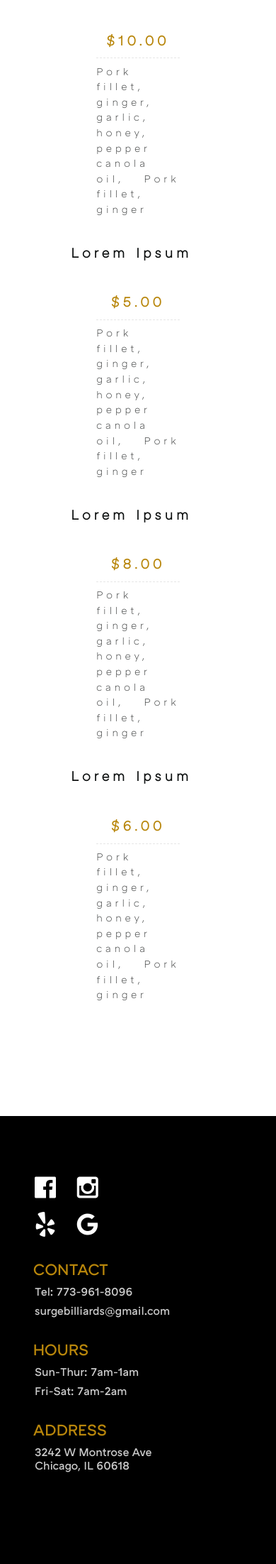
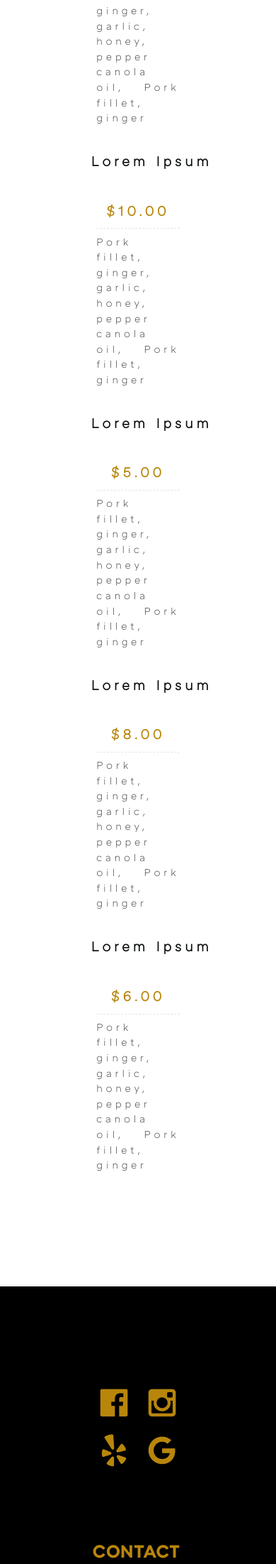
Before and after one commit to josephinelizl/sample, a PHP site: page /menus.html in a window 390 px wide. Shown: the part 1717-3920 px from the top of the page at 71% size. Run offline with PHP 8.4, Linux system fonts and the light colour scheme; a map, chart or similar area stays blank; some web fonts are replaced; grey boxes are pictures that could not be loaded.

Commit message:
Add changes prior to client's requiest

```diff
--- a/css/tooplate-style.css
+++ b/css/tooplate-style.css
@@ -970,7 +983,6 @@ hr{
     z-index: 1;
 }
 .footer {
-    font-family: surgefontmedium;
 	background-color: black;
     left: 0;
     bottom: 0;
@@ -981,15 +993,15 @@ hr{
 }
 
 .footercontent{
-    padding: 3em 0;
+    padding: .5em 0;
 }
 
 .columnfooter{
     float: left;
     width: 20%;
-    margin-top: 1.5em;
+    width: 20%;
     text-align: left;
-    padding: 0 4em;
+    padding: 0;
 }
 
 .column1{
@@ -998,6 +1010,10 @@ hr{
     margin-top: .5em;
 }
 
+.ficons{
+    padding-left: 6em;
+}
+
 .one{
     padding-left: 3.8em;
 }
@@ -1010,9 +1026,9 @@ hr{
 }
 
 .footericons1{
-    font-size: 35px;
+    font-size: 45px;
     display: inline-block;
-    color: white;
+    color: darkgoldenrod;
 }
 
 .ig {
@@ -1029,15 +1045,17 @@ hr{
 }
 
 .footericons1:hover{
-    color: darkgoldenrod;
+    color: white;
     text-decoration: none;
 }
 
 
 .footertitle{
-    font-size: 1.4em;
+    font-family: surgefont;
+    font-size: 1.6em;
     color: darkgoldenrod;
     margin-left: -1em;
+    padding-top: .5em;
 }
 
 .email{
@@ -1062,12 +1080,12 @@ hr{
 
 .storehours > h6 {
     color: rgba(255,255,255, 0.8);
-    font-size: 1em;
+    font-size: 1.2em;
 }
 
 .contact > h6 {
     color: rgba(255,255,255, 0.8);
-    font-size:  1em;
+    font-size:  1.2em;
 
 }
 
@@ -1081,11 +1099,18 @@ hr{
 }
 
 .mapiframe{
-    width: 300px;
-    height: 150px;
+    width: 350px;
+    height: 270px;
     padding-right: 4em;
-}
-
+    padding-top: 1em;
+    border-style: none;
+    -webkit-filter: grayscale(100%);
+    filter: grayscale(100%);
+}
+
+.vertical-center{
+    padding-top: 5em;
+}
 /* media */
 
 @media screen and (max-width: 991px) {
@@ -1181,7 +1206,33 @@ hr{
         display: none;
     }
     .menucolumninner  h1 {
-        padding: 2em 0 0 6em;
+        padding: 2em 0 0 0;
+        text-align: center;
+    }
+     .menubutton{
+        display: block;
+    }
+       .columnfooter{
+        width: 100%;
+        text-align: center;
+    }
+    .vertical-center{
+        padding-left: 5em;
+    }
+    .ficons{
+        padding-left: 0;
+    }
+    .mapiframe{
+        padding-left: 10em;
+        width: 600px;
+    }
+    .storehours{
+        text-align: justify;
+        padding-left: 20em;
+    }
+    .contact{
+        text-align: justify;
+        padding-left: 20em;
     }
 }
 
@@ -1195,10 +1246,6 @@ hr{
     }
     .rightsection{
         max-width: 100%;
-    }
-    .columnfooter{
-        width: 100%;
-        align-items: center
     }
     .column1 {
         width: 100%;
@@ -1304,7 +1351,36 @@ hr{
         display: none;
     }
     .menucolumninner  h1 {
-        padding: 2em 0 0 6em;
+        padding: 2em 0 0 0;
+        text-align: center;
+    }
+     .menubutton{
+        display: block;
+    }
+    .columnfooter{
+        width: 100%;
+        text-align: center;
+    }
+    .vertical-center{
+        padding-left: 5em;
+    }
+    .ficons{
+        padding-left: 0;
+    }
+    .mapiframe{
+        padding-left: 5em;
+        width: 430px;
+    }
+    .storehours{
+        text-align: justify;
+        padding-left: 2.5em;
+    }
+    .contact{
+        text-align: justify;
+        padding-left: 2.5em;
+    }
+     .pressarticle h4{
+        text-align: center;
     }
 }
 
@@ -1384,6 +1461,9 @@ hr{
     }
     .menucolumninner{
         width: 100%;
+    }
+     .menucolumninner  h1 {
+        padding: 2em 0 0 0;
     }
     .carouselparallax{
         min-height: 80vh;
@@ -1420,6 +1500,92 @@ hr{
         display: none;
     }
     .menucolumninner  h1 {
-        padding: 2em 0 0 6em;
-    }
-}
+        padding: 2em 0 0 2em;
+        text-align: center;
+    }
+    .menubutton{
+        display: block;
+    }
+    .columnfooter{
+        width: 100%;
+        text-align: center;
+    }
+    .vertical-center{
+        padding-left: 5em;
+    }
+    .ficons{
+        padding-left: 0;
+    }
+    .mapiframe{
+        padding-left: 5em;
+        width: 430px;
+        padding-top: 5em;
+    }
+    .storehours{
+        text-align: justify;
+        padding-left: 3em;
+    }
+    .contact{
+        text-align: justify;
+        padding-left: 3em;
+    }
+     .pressarticle h4{
+        text-align: center;
+    }
+}
+
+@media screen and (max-width: 376px) {
+    .columnfooter{
+        width: 100%;
+        text-align: center;
+    }
+    .vertical-center{
+        padding-left: 5em;
+    }
+    .ficons{
+        padding-left: 0;
+    }
+    .mapiframe{
+        padding-left: 5em;
+        width: 380px;
+    }
+    .storehours{
+        text-align: justify;
+        padding-left: 1.8em;
+    }
+    .contact{
+        text-align: justify;
+        padding-left: 1.5em;
+    }
+     .pressarticle h4{
+        text-align: center;
+    }
+}
+
+@media screen and (max-width: 340px) {
+    .columnfooter{
+        width: 100%;
+        text-align: center;
+    }
+    .vertical-center{
+        padding-left: 4em;
+    }
+    .ficons{
+        padding-left: 0;
+    }
+    .mapiframe{
+        padding-left: 2em;
+        width: 380px;
+    }
+    .storehours{
+        text-align: justify;
+        padding-left: 1.5em;
+    }
+    .contact{
+        text-align: justify;
+        padding-left: 1.2em;
+    }
+    .pressarticle h4{
+        text-align: center;
+    }
+}
--- a/menus.html
+++ b/menus.html
@@ -1,5 +1,5 @@
 <!DOCTYPE html>
-<html>
+<html lang="en">
 <head>
   <meta charset="utf-8">
   <meta http-equiv="X-UA-Compatible" content="IE=edge">
@@ -29,7 +29,7 @@ http://www.tooplate.com/view/2096-individual
     <script src="https://ajax.googleapis.com/ajax/libs/jquery/3.3.1/jquery.min.js"></script>
     <script src="https://cdnjs.cloudflare.com/ajax/libs/popper.js/1.14.3/umd/popper.min.js"></script>
     <script src="https://maxcdn.bootstrapcdn.com/bootstrap/4.1.3/js/bootstrap.min.js"></script>
-    <script type="text/javascript" src="../2096_individual/js/surge.js"></script>
+    <script src="../2096_individual/js/surge.js"></script>
 
   <!-- HTML5 shim and Respond.js for IE8 support of HTML5 elements and media queries -->
   <!-- WARNING: Respond.js doesn't work if you view the page via file:// -->
@@ -42,7 +42,7 @@ http://www.tooplate.com/view/2096-individual
     <body>
       <div class="menunavigation">
           <nav class="navbar navbar-transparent navbar-expand-md justify-content-center">
-            <a href="../2096_individual/index.html" class="navbar-brand mr-0"> <img src="../2096_individual/img/sample.png" alt="SURGE" width="180px" height="55px"></a>
+            <a href="../2096_individual/index.html" class="navbar-brand mr-0"> <img src="../2096_individual/img/sample.png" alt="SURGE" width="180" height="55"></a>
             <button class="navbar-toggler ml-1" type="button" data-toggle="collapse" data-target="#collapsingNavbar2">
                 <span class="navbar-toggler-icon"><i class="fa fa-align-justify toggleicon"></i></span>
             </button>
@@ -358,63 +358,73 @@ http://www.tooplate.com/view/2096-individual
 
             </div> <!-- End of container-fluid -->
 
-        <div class="footer1">
+         <!-- Static footer -->
+             <div class="footer1">
             <div class="row">
                 <div class="column1 one">
                     <a href="#tm-section-2" class="footericons" title="facebook/surge"><i class="fa fa-facebook-official"></i></a>
-                    <a href="#tm-section-4" class="footericons" title="instagram/surge"><i class="fa fa-instagram"></i></a>
+                    <a href="#tm-section-4" class="footericons" title="instagram/surge"><i class="fa fa-instagram ig"></i></a>
+                    <a href="#tm-section-4" class="footericons" title="yelp/surge"><i class="fa fa-yelp yelp"></i></a>
                     <a href="#" class="footericons" title="email/surge"><i class="fa fa-envelope"></i></a>
                   </div>
 
                   <div class="column1 email">
-                      <a href="https://goo.gl/maps/YcsD1SwwpuN2" target="_blank"s> 3242 W Montrose Ave</a>
+                      <a href="https://goo.gl/maps/YcsD1SwwpuN2" target="_blank"> 3241 W MONTROSE AVE</a>
                       <a href="#tm-section-4">773-961-8096</a>
                      </div>
                   </div>
-         </div>
+              </div>
 
+          <!-- End of static footer -->
 
-     <!-- displayed at the end of the website -->
+    <!-- displayed at the end of the website -->
            <div class="footer" id="tm-section-4">
                     <div class="row footercontent">
-                        <div class="columnfooter">
+
+                        <div class="columnfooter ficons">
+                          <div class="vertical-center">
                             <a href="#" class="footericons1"><i class="fa fa-facebook-official"></i></a>
                             <a href="#" class="footericons1"><i class="fa fa-instagram"></i></a> <br />
                             <a href="#" class="footericons1"><i class="fa fa-yelp yelp"></i></a>
                             <a href="#" class="footericons1"><i class="fa fa-google"></i></a>
+                          </div>
                         </div>
 
                         <div class="columnfooter">
+                            <div class="vertical-center">
                             <h5 class="footertitle">CONTACT</h5>
                               <div class="contact">
                               <h6>Tel: 773-961-8096</h6>
                               <h6>surgebilliards@gmail.com</h6>
-                          </div>
+                              </div>
+                            </div>
                         </div>
 
                          <div class="columnfooter">
-                          <h5 class="footertitle">HOURS</h5>
+                           <div class="vertical-center">
+                             <h5 class="footertitle">HOURS</h5>
                              <div class="storehours">
                               <h6>Sun-Thur: 7am-1am </h6>
                               <h6>Fri-Sat: 7am-2am</h6>
+                             </div>
                             </div>
                           </div>
 
                           <div class="columnfooter">
+                            <div class="vertical-center">
                               <h5 class="footertitle">ADDRESS</h5>
                               <div class="contact">
-                              <h6><a href="https://goo.gl/maps/YcsD1SwwpuN2"target="_blank"> 3242 W Montrose Ave<br />
+                              <h6><a href="https://goo.gl/maps/YcsD1SwwpuN2" target="_blank"> 3242 W Montrose Ave<br />
                               Chicago, IL 60618</a></h6>
-
                              </div>
+                              </div>
                           </div>
 
                             <div class="columnfooter">
-                                <iframe src="https://www.google.com/maps/embed?pb=!1m18!1m12!1m3!1d370.8530420822551!2d-87.71018766657889!3d41.961108018142234!2m3!1f0!2f0!3f0!3m2!1i1024!2i768!4f13.1!3m3!1m2!1s0x880fcdec2cdb5d2f%3A0x41a1062564ed71f6!2sSurge+Coffee+Bar+%26+Billiards!5e0!3m2!1sen!2sph!4v1534484572432" frameborder="0"  allowfullscreen class="mapiframe"></iframe>
+                                <iframe src="https://www.google.com/maps/embed?pb=!1m18!1m12!1m3!1d370.8530420822551!2d-87.71018766657889!3d41.961108018142234!2m3!1f0!2f0!3f0!3m2!1i1024!2i768!4f13.1!3m3!1m2!1s0x880fcdec2cdb5d2f%3A0x41a1062564ed71f6!2sSurge+Coffee+Bar+%26+Billiards!5e0!3m2!1sen!2sph!4v1534484572432" allowfullscreen class="mapiframe"></iframe>
                             </div>
                       </div>
                   </div>
           <!-- end of footer -->
-
     </body>
 </html>
```
Also changed, not shown: other parts of css/tooplate-style.css (+65 -51 lines), about.html (+62 -63 lines), index.html (+27 -17 lines), img/pressone.jpg (added), img/presstwo.jpg (added).
